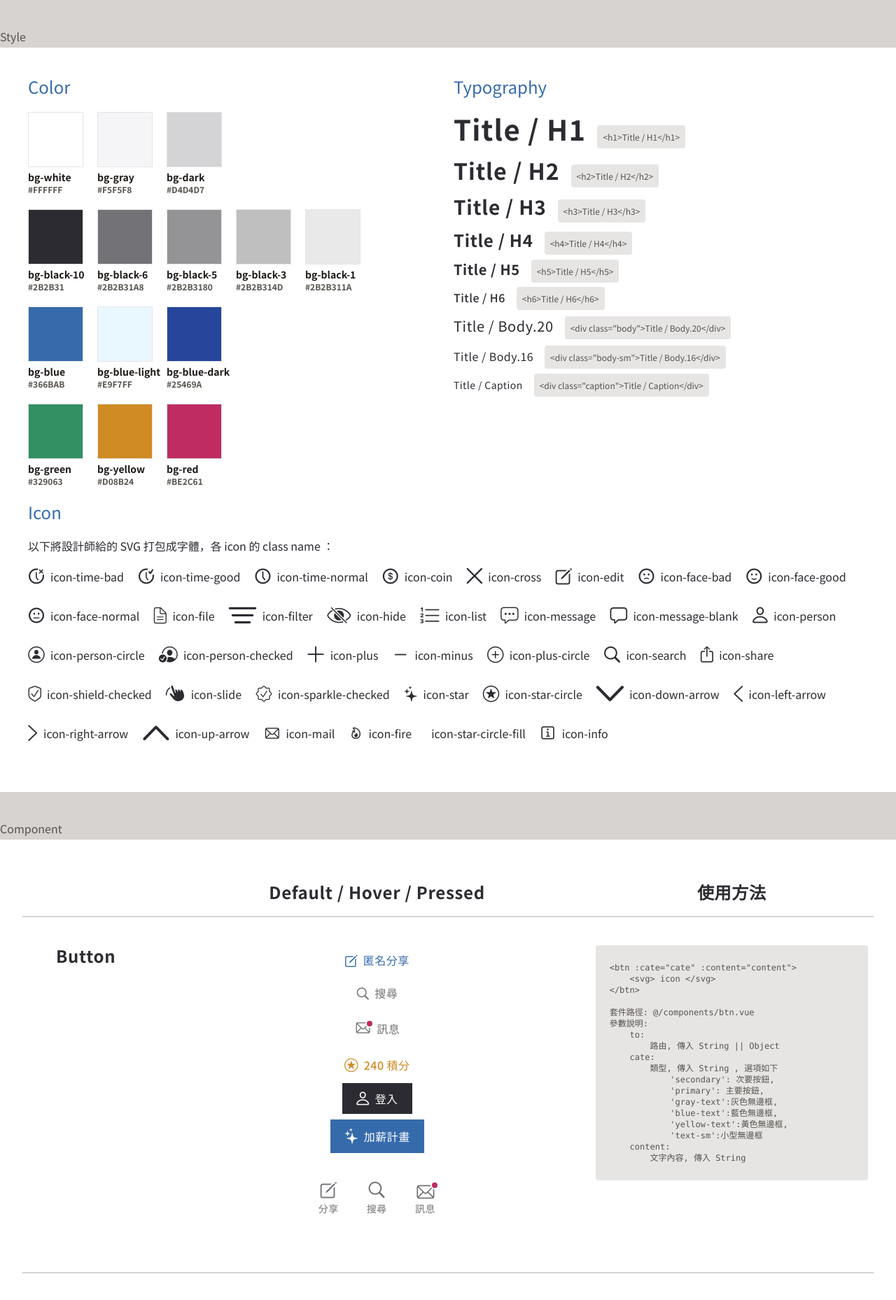
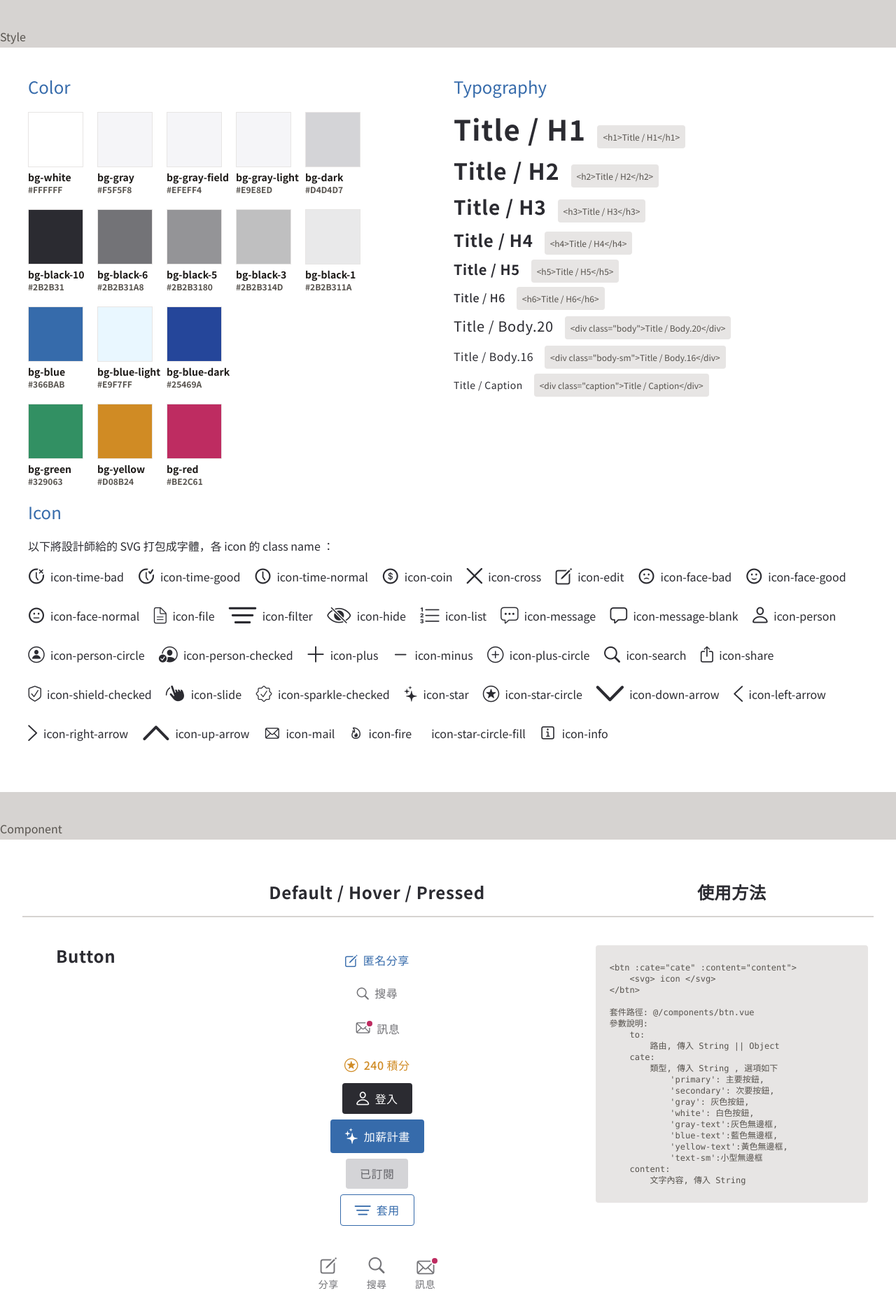
Before and after one commit to North-Cat/true-salary-story-client, a Nuxt app: page /guildline in a window 1280 px wide. Shown: the top 1858 px of the page at 70% size. Built offline with nearby package versions, Linux system fonts and the light colour scheme.

Commit message:
style: 增加顏色, 按鈕樣式

```diff
--- a/components/btn.vue
+++ b/components/btn.vue
@@ -18,7 +18,17 @@ const props = defineProps({
         type: String as () => 'button' | 'submit' | 'reset',
         default: 'button',
     },
-    cate: { // 'secondary': 次要按鈕, 'primary': 主要按鈕, 'gray-text':灰色無邊框, 'blue-text':藍色無邊框, 'yellow-text':黃色無邊框, 'text-sm':小型無邊框
+    /**
+     * 'primary': 主要按鈕,
+     * 'secondary': 次要按鈕,
+     * 'gray': 灰色按鈕,
+     * 'white': 白色按鈕,
+     * 'gray-text':灰色無邊框,
+     * 'blue-text':藍色無邊框,
+     * 'yellow-text':黃色無邊框,
+     * 'text-sm':小型無邊框
+     */
+    cate: {
         type: String,
         default: 'primary',
     },
@@ -39,6 +49,12 @@ const btnClasses = computed(() => {
         case 'secondary':
             className = 'flex-row text-white fill-white bg-black-10 hover:bg-blue';
             break;
+        case 'white':
+            className = 'flex-row text-blue fill-blue bg-white border border-blue hover:bg-blue-light';
+            break;
+        case 'gray':
+            className = 'flex-row text-black-6 fill-black-6 bg-dark hover:bg-gray-light';
+            break;
         case 'gray-text':
             className = 'flex-row text-black-6 fill-black-6 hover:text-black-10 hover:fill-black-10';
             break;
@@ -54,6 +70,6 @@ const btnClasses = computed(() => {
         default:
             className = 'flex-row text-white fill-white bg-blue hover:bg-black-10';
     }
-    return `flex py-3 px-5 justify-center items-center transition duration-150 ease-in-out ${className}`;
+    return `flex py-3 px-5 justify-center items-center rounded transition duration-300 ease-in-out ${className}`;
 });
 </script>
--- a/pages/guildline.vue
+++ b/pages/guildline.vue
@@ -18,6 +18,18 @@
                                 </div>
                                 <div class="text-sm text-stone-900">bg-gray</div>
                                 <div class="text-xs text-stone-600">#F5F5F8</div>
+                            </div>
+                            <div class="flex flex-col">
+                                <div class="bg-gray border border-stone-200 me-5 mb-1" style="height:79px; width:79px">
+                                </div>
+                                <div class="text-sm text-stone-900">bg-gray-field</div>
+                                <div class="text-xs text-stone-600">#EFEFF4</div>
+                            </div>
+                            <div class="flex flex-col">
+                                <div class="bg-gray border border-stone-200 me-5 mb-1" style="height:79px; width:79px">
+                                </div>
+                                <div class="text-sm text-stone-900">bg-gray-light</div>
+                                <div class="text-xs text-stone-600">#E9E8ED</div>
                             </div>
                             <div class="flex flex-col">
                                 <div class="bg-dark border border-stone-200 me-5 mb-1" style="height:79px; width:79px">
@@ -338,8 +350,13 @@
                             <btn cate="secondary" content="登入" class="mb-2">
                                 <span class="icon-person text-xl me-2"></span>
                             </btn>
-                            <btn cate="primary" content="加薪計畫" class="mb-1">
+                            <btn cate="primary" content="加薪計畫" class="mb-2">
                                 <span class="icon-star text-2xl me-2"></span>
+                            </btn>
+                            <btn cate="gray" content="已訂閱" class="mb-2">
+                            </btn>
+                            <btn cate="white" content="套用" class="mb-2">
+                                <span class="icon-filter text-sm me-2"></span>
                             </btn>
                         </div>
                         <div class="flex flex-row justify-center items-center mb-6 ">
@@ -374,8 +391,10 @@
         路由, 傳入 String || Object
     cate:
         類型, 傳入 String , 選項如下
+            'primary': 主要按鈕,
             'secondary': 次要按鈕,
-            'primary': 主要按鈕,
+            'gray': 灰色按鈕,
+            'white': 白色按鈕,
             'gray-text':灰色無邊框,
             'blue-text':藍色無邊框,
             'yellow-text':黃色無邊框,
--- a/tailwind.config.js
+++ b/tailwind.config.js
@@ -5,15 +5,17 @@ module.exports = {
     './layouts/**/*.vue',
     './pages/**/*.vue',
     './plugins/**/*.{js,ts}',
-    './app.{js,ts,vue}'
+    './app.{js,ts,vue}',
   ],
   theme: {
     extend: {
       screens: {
-        sm: '320px'
+        sm: '320px',
       },
       colors: {
         gray: '#F5F5F8',
+        'gray-light': '#E9E8ED',
+        'gray-field': '#EFEFF4',
         dark: '#D4D4D7',
         black: {
           10: '#2B2B31',
@@ -31,16 +33,17 @@ module.exports = {
       },
       boxShadow: {
         card: '0px 2px 20px rgba(82, 154, 242, 0.5), 0px 0px 4px rgba(82, 154, 242, 0.3)',
-        search: '0px 2px 20px rgba(82, 154, 242, 0.5), 0px 0px 4px rgba(82, 154, 242, 0.3)',
+        search:
+          '0px 2px 20px rgba(82, 154, 242, 0.5), 0px 0px 4px rgba(82, 154, 242, 0.3)',
         nav: '0px -2px 8px rgba(43, 43, 49, 0.1)',
       },
       padding: {
-        15: '60px'
+        15: '60px',
       },
       margin: {
-        15: '60px'
-      }
+        15: '60px',
+      },
     },
   },
   plugins: [],
-}
+};
```
